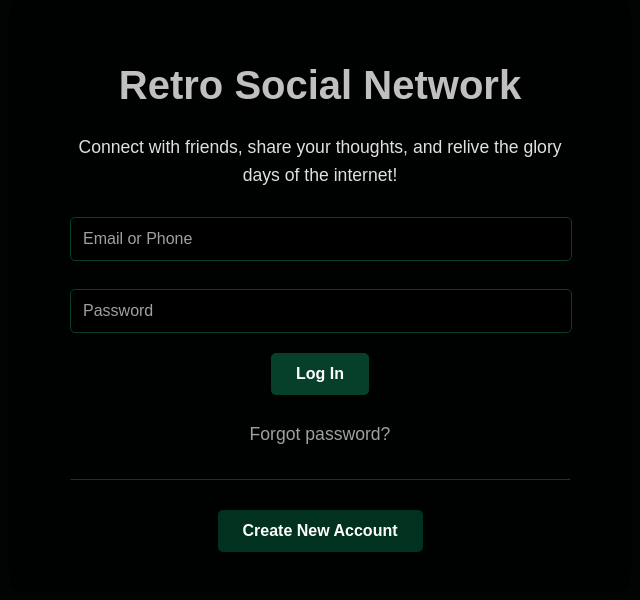
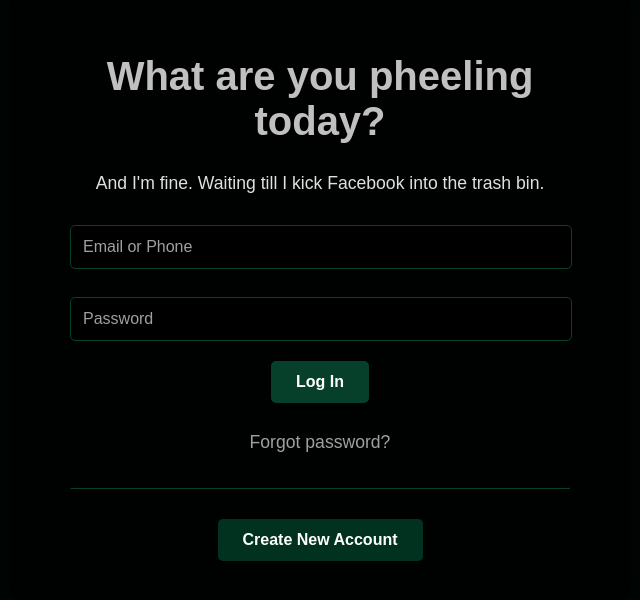
Before and after one commit to nighthadonis/1st, a plain HTML site: page index.html in a window 1280 px wide. Shown: the part 106-706 px from the top of the page, without its empty margins (320-960 px from the left). Drawn offline with Linux system fonts and the light colour scheme.

Commit message:
Update index.html

```diff
--- a/index.html
+++ b/index.html
@@ -1,7 +1,7 @@
 <!DOCTYPE html>
 <html>
 <head>
-    <title>Retro Social</title>
+    <title>Phelit</title>
     <style>
         body {
             font-family: Arial, sans-serif;
@@ -132,8 +132,8 @@
     <div class="torchlight"></div>
 
     <div class="container">
-        <h1>Retro Social Network</h1>
-        <p>Connect with friends, share your thoughts, and relive the glory days of the internet!</p>
+        <h1>What are you pheeling today?</h1>
+        <p>And I'm fine. Waiting till I kick Facebook into the trash bin.</p>
 
         <div class="input-group">
             <input type="email" placeholder="Email or Phone">
```
